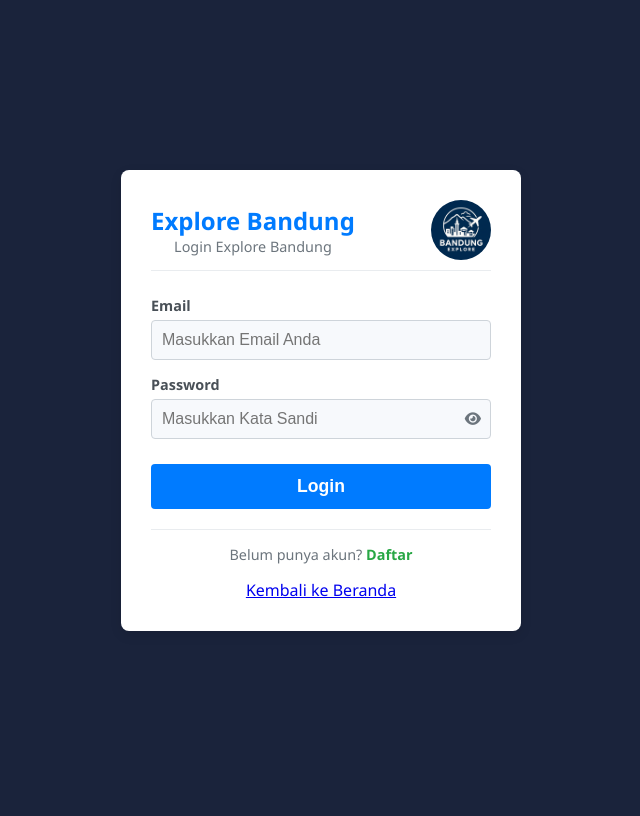
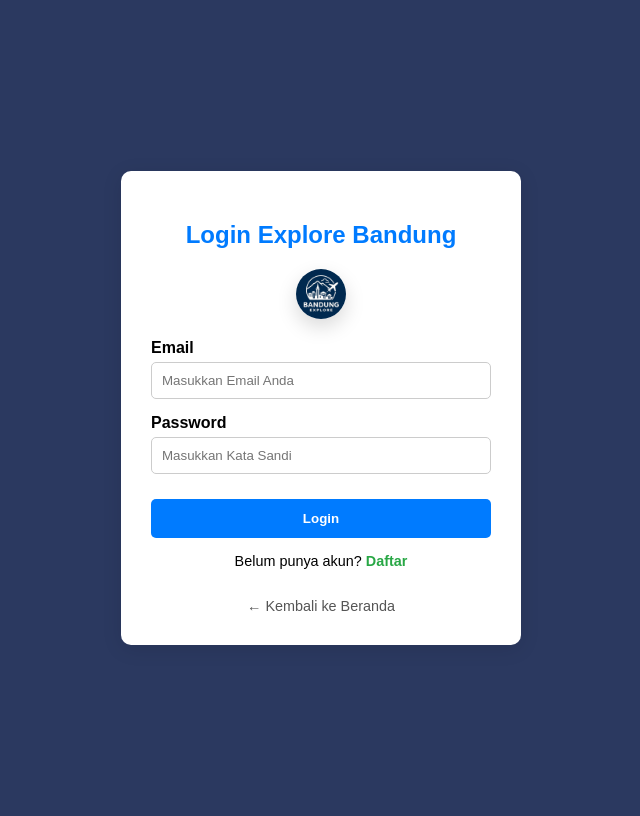
Before and after one commit to nofallcr/TUBESBANDUNG, a PHP site: page /login.php in a window 1280 px wide. Shown: the whole page, without its empty margins (319-959 px from the left). Before the commit the page ends 631 px from the top, so only its background shows below. Run offline with PHP 8.4, Linux system fonts and the light colour scheme.

Commit message:
update halaman login

```diff
--- a/login.css
+++ b/login.css
@@ -1,14 +1,28 @@
-
 body {
-    font-family: 'Segoe UI', Tahoma, Geneva, Verdana, sans-serif;
-    background-color: #1a233b;
+    font-family: Arial, sans-serif;
+    background: #f4f6f8;
     display: flex;
     justify-content: center;
     align-items: center;
-    min-height: 100vh;
-    margin: 0;
+    height: 100vh;
+    background-color: #2b3960;
+}
+.logo-image {
+    width: 50px;                 /* ukuran logo */
+    height: 50px;
+    object-fit: cover;            /* memastikan foto tetap rapi */
+    border-radius: 50%;           /* bikin foto jadi bulat */
+    display: block;
+    margin: 0 auto 20px auto;     /* center + jarak bawah */
+    box-shadow: 0 8px 20px rgba(0,0,0,0.15); /* bayangan halus */
+    transition: transform 0.3s ease, box-shadow 0.3s ease;
 }
 
+/* Efek hover biar lebih modern */
+.logo-image:hover {
+    transform: scale(1.05);
+    box-shadow: 0 12px 30px rgba(0,0,0,0.25);
+}
 .login-container {
     width: 100%;
     max-width: 400px;
@@ -16,43 +30,17 @@ body {
 }
 
 .login-card {
-    background: #ffffff;
+    background: #fff;
     padding: 30px;
-    border-radius: 8px;
-    box-shadow: 0 4px 12px rgba(0, 0, 0, 0.1);
+    border-radius: 10px;
+    box-shadow: 0 4px 20px rgba(0,0,0,0.1);
     text-align: center;
 }
 
-
-.header-logo {
-    display: flex;
-    align-items: center;
-    justify-content: space-between;
-    margin-bottom: 25px;
-    padding-bottom: 10px;
-    border-bottom: 1px solid #e9ecef;
+.login-card h2 {
+    margin-bottom: 20px;
+    color: #007bff;
 }
-
-.logo-text h2 {
-    color: #007bff;
-    margin: 0;
-    font-size: 1.5em;
-}
-
-.logo-text p {
-    color: #6c757d;
-    font-size: 0.9em;
-    margin: 0;
-}
-
-.logo-img {
-    width: 60px;
-    height: 60px;
-    object-fit: cover;
-    border-radius: 50%;
-    margin: 0;
-}
-
 
 .form-group {
     text-align: left;
@@ -63,99 +51,51 @@ body {
     display: block;
     margin-bottom: 5px;
     font-weight: bold;
-    color: #495057;
+}
+
+.form-group input {
+    width: 100%;
+    padding: 10px;
+    border-radius: 5px;
+    border: 1px solid #ccc;
+    box-sizing: border-box;
+}
+
+button {
+    width: 100%;
+    padding: 12px;
+    border: none;
+    border-radius: 5px;
+    background-color: #007bff;
+    color: white;
+    font-weight: bold;
+    cursor: pointer;
+    margin-top: 10px;
+}
+
+button:hover {
+    background-color: #0056b3;
+}
+
+.switch-text {
+    margin-top: 15px;
     font-size: 0.9em;
 }
 
-.form-group input[type="text"],
-.form-group input[type="email"],
-.password-container input[type="password"] {
-    width: 100%;
-    padding: 10px;
-    border: 1px solid #ced4da;
-    border-radius: 4px;
-    box-sizing: border-box;
-    font-size: 1em;
-    background-color: #f7f9fc;
-}
-
-.form-group input[type="text"]:focus,
-.form-group input[type="email"]:focus,
-.password-container input[type="password"]:focus {
-    background-color: #e9f0ff;
-    border-color: #007bff;
-    outline: none;
-    box-shadow: 0 0 0 0.1rem rgba(0, 123, 255, 0.25);
-}
-
-
-.password-container {
-    position: relative;
-}
-
-.password-container input[type="password"] {
-    padding-right: 40px;
-}
-
-#togglePassword {
-    position: absolute;
-    top: 50%;
-    right: 10px;
-    transform: translateY(-50%);
-    cursor: pointer;
-    color: #6c757d;
-    font-size: 0.9em;
-}
-
-#togglePassword:hover {
-    color: #007bff;
-}
-
-.login-btn {
-    width: 100%;
-    padding: 12px;
-    background-color: #007bff;
-    color: white;
-    border: none;
-    border-radius: 4px;
-    font-size: 1.1em;
-    font-weight: bold;
-    cursor: pointer;
-    transition: background-color 0.3s ease;
-    margin-top: 10px;
-   text-decoration: none;
-}
-
-.login-btn:hover {
-    background-color: #0056b3;
-}
-
-.login-btn[style*="background-color: #28a745"]:hover {
-    background-color: #1e7e34 !important;
-}
-
-.back-home {
-  text-decoration: none;
-  margin-top: 15px;
-  color: #1c528d;
-
-}
-.register-link {
-    margin-top: 20px;
-    padding-top: 15px;
-    border-top: 1px solid #e9ecef;
-    font-size: 0.9em;
-    color: #6c757d;
-}
-
-.register-link a {
+.switch-text a {
     color: #28a745;
     text-decoration: none;
     font-weight: bold;
-    transition: color 0.3s;
 }
 
-.register-link a:hover {
-    color: #1e7e34;
+.switch-text a:hover {
     text-decoration: underline;
 }
+
+.back-btn {
+    display: inline-block;
+    margin-top: 15px;
+    color: #555;
+    text-decoration: none;
+    font-size: 0.9em;
+}
--- a/login.php
+++ b/login.php
@@ -1,33 +1,16 @@
-<?php
-session_start();
-if (isset($_SESSION['loggedin']) && $_SESSION['loggedin'] === true) {
-    header("Location: beranda.php");
-    exit;
-}
-?>
-<!DOCTYPE html>
-<html lang="id">
 <!DOCTYPE html>
 <html lang="id">
 <head>
     <meta charset="UTF-8">
     <meta name="viewport" content="width=device-width, initial-scale=1.0">
-    <title id="pageTitle">Login Explore Bandung</title>
+    <title>Login Explore Bandung</title>
     <link rel="stylesheet" href="login.css?v=<?= filemtime(__DIR__ . '/login.css') ?>">
-    <link rel="stylesheet" href="https://cdnjs.cloudflare.com/ajax/libs/font-awesome/6.5.1/css/all.min.css">
 </head>
 <body>
     <div class="login-container">
-
-        <div class="login-card" id="authCard">
-
-            <div class="header-logo">
-                <div class="logo-text">
-                    <h2 id="mainTitle">Explore Bandung</h2>
-                    <p id="subTitle">Login Explore Bandung</p>
-                </div>
-                <img src="foto/LogoExploreBandung.jpeg" alt="Logo Explore Bandung" class="logo-img">
-            </div>
+        <div class="login-card">
+            <h2 id="formTitle">Login Explore Bandung</h2>
+            <img src ="foto/LogoExploreBandung.jpeg" alt="Logo Explore Bandung" class="logo-image">
 
             <form id="authForm">
                 <div class="form-group" id="nameGroup" style="display:none;">
@@ -42,28 +25,21 @@ if (isset($_SESSION['loggedin']) && $_SESSION['loggedin'] === true) {
 
                 <div class="form-group">
                     <label for="password">Password</label>
-                    <div class="password-container">
-                        <input type="password" id="password" placeholder="Masukkan Kata Sandi" required>
-                        <i class="fas fa-eye" id="togglePassword"></i>
-                    </div>
+                    <input type="password" id="password" placeholder="Masukkan Kata Sandi" required>
                 </div>
 
-                <button type="submit" id="submitBtn" class="login-btn">
-                    Login
-                </button>
+                <button type="submit" id="submitBtn">Login</button>
 
-                <div class="register-link">
+                <p class="switch-text">
                     <span id="switchText">Belum punya akun?</span>
-                    <a href="" id="switchModeLink" data-mode="login">Daftar</a>
+                    <a href="#" id="switchModeLink" data-mode="login">Daftar</a>
+                </p>
+            </form>
+            <a href="beranda.php" class="back-btn">← Kembali ke Beranda</a>
 
-                </div>
+        </div>
+    </div>
 
-                <div class="back-home">
-                  <a href="beranda.php">Kembali ke Beranda</a>
-                </div>
-
-            </form>
-    </div>
     <script src="login.js"></script>
 </body>
 </html>
```
Also changed, not shown: auth.php (added, +39 -0 lines), config.php (deleted, +0 -18 lines), koneksi.php (added, +12 -0 lines), login.js (+34 -96 lines), login_signup.php (deleted, +0 -48 lines), logout.php (added, +12 -0 lines).
